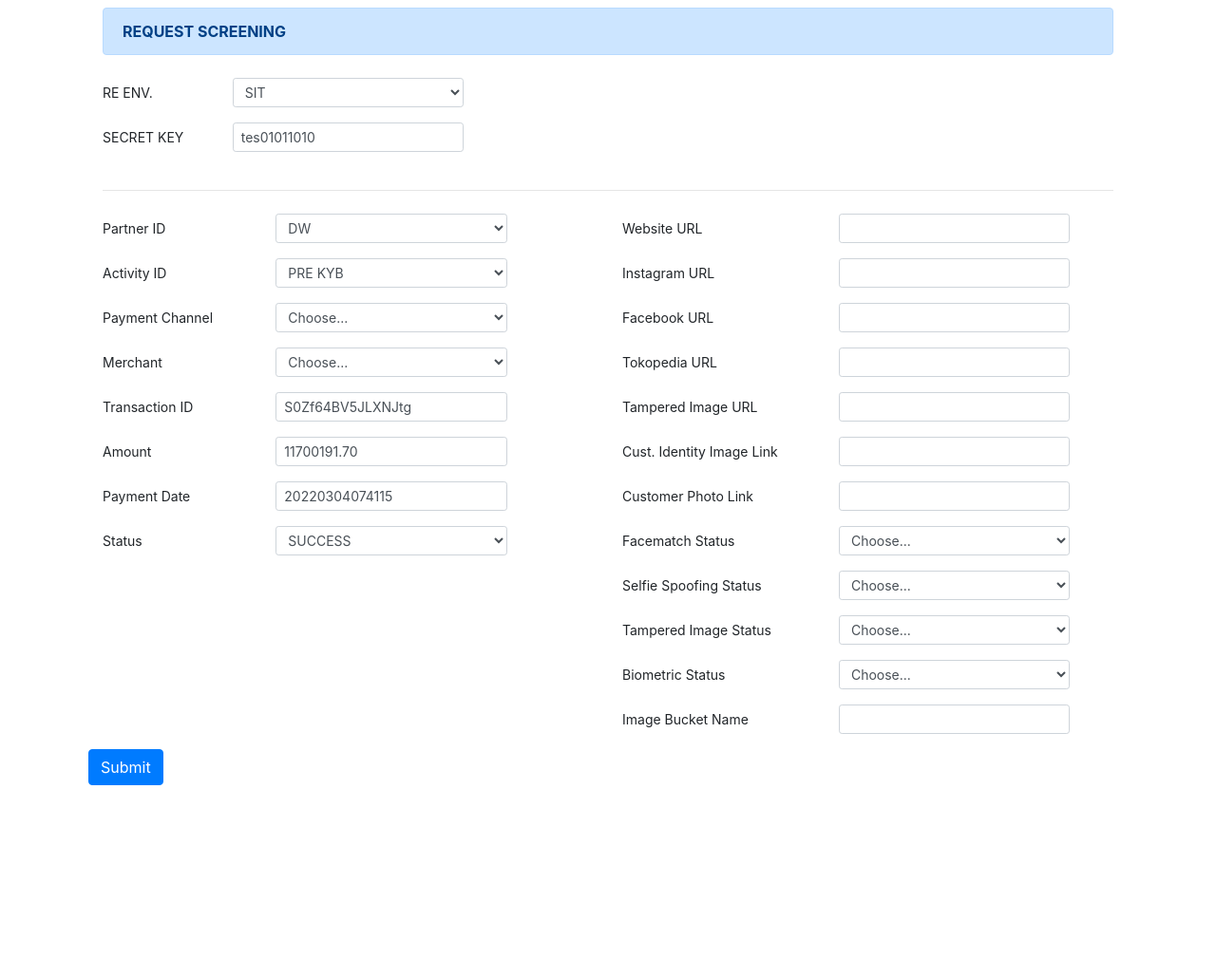
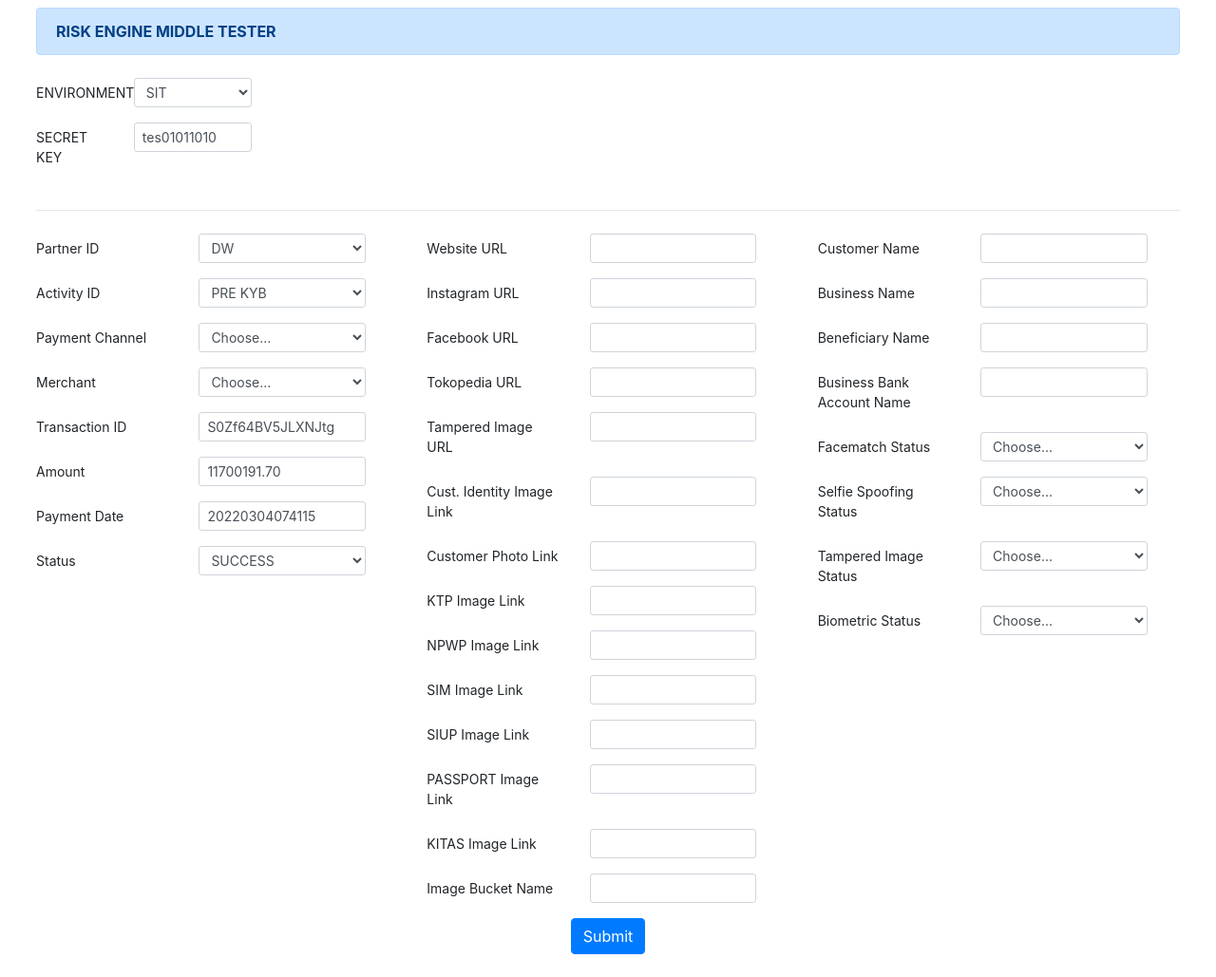
Before and after one commit to jamalfazlur/middle-demo-with-signature, a website: page public/index.html in a window 1280 px wide. Shown: the whole page at 95% size. Before the commit the page ends 851 px from the top, so only its background shows below. Drawn offline with nearby package versions, Linux system fonts and the light colour scheme.

Commit message:
change layout & add ocr params

```diff
--- a/public/index.html
+++ b/public/index.html
@@ -54,11 +54,11 @@
 </head>
 <body onload="randomString()">
 
-  <div class="container">
+  <div class="container-fluid">
     <div class="row m-2">
       <div class="col-md">
         <div class="alert alert-primary" role="alert">
-          <b>REQUEST SCREENING</b>
+          <b>RISK ENGINE MIDDLE TESTER</b>
         </div>
       </div>
     </div>
@@ -67,8 +67,8 @@
       <div class="row m-2">
         <div class="col-md-6">
           <div class="form-group row">
-            <label for="RE_ENV" class="col-sm-3 col-form-label col-form-label-sm">RE ENV.</label>
-            <div class="col-sm-6">
+            <label for="RE_ENV" class="col-sm-2 col-form-label col-form-label-sm">ENVIRONMENT</label>
+            <div class="col-sm-3">
               <select name="RE_ENV" id="reEnv" class="form-control form-control-sm">
                 <option value="http://localhost:7000/RiskMiddle/screening" >LOCAL</option>
                 <option value="http://api-sit.doku.com/RiskMiddle/screening" selected>SIT</option>
@@ -77,8 +77,8 @@
             </div>
           </div>
           <div class="form-group row">
-            <label for="TRANSACTION_ID" class="col-sm-3 col-form-label col-form-label-sm">SECRET KEY</label>
-            <div class="col-sm-6">
+            <label for="SECRET_KEY" class="col-sm-2 col-form-label col-form-label-sm">SECRET KEY</label>
+            <div class="col-sm-3">
               <input type ="text" class="form-control form-control-sm" id="secretKey" name="SECRET_KEY" value="tes01011010" required>
             </div>
           </div>
@@ -88,9 +88,9 @@
         <div class="col-md"><hr></div>
       </div>
       <div class="row m-2">
-        <div class="col-md-6">
+        <div class="col-md-4">
             <div class="form-group row">
-              <label for="PARTNER_ID" class="col-sm-4 col-form-label col-form-label-sm">Partner ID</label>
+              <label for="PARTNER_ID" class="col-sm-5 col-form-label col-form-label-sm">Partner ID</label>
               <div class="col-sm-6">
                 <select name="PARTNER_ID" id="partnerId" class="form-control form-control-sm">
                   <option value="1" >MPG</option>
@@ -104,7 +104,7 @@
               </div>
             </div>
             <div class="form-group row">
-              <label for="ACTIVITY_ID" class="col-sm-4 col-form-label col-form-label-sm">Activity ID</label>
+              <label for="ACTIVITY_ID" class="col-sm-5 col-form-label col-form-label-sm">Activity ID</label>
               <div class="col-sm-6">
                 <select name="ACTIVITY_ID" id="activityId" class="form-control form-control-sm">
                   <optgroup label="PAYMENT">
@@ -190,7 +190,7 @@
               </div>
             </div>
             <div class="form-group row">
-              <label for="PAYMENT_CHANNEL_ID" class="col-sm-4 col-form-label col-form-label-sm">Payment Channel</label>
+              <label for="PAYMENT_CHANNEL_ID" class="col-sm-5 col-form-label col-form-label-sm">Payment Channel</label>
               <div class="col-sm-6">
                 <select name="PAYMENT_CHANNEL_ID" id="paymentChannel" class="form-control form-control-sm" data-toggle="tooltip" data-placement="right" title="Keep empty for activity management">
                   <option value="" selected>Choose...</option>
@@ -202,7 +202,7 @@
               </div>
             </div>
             <div class="form-group row">
-              <label for="MERCHANT_ID" class="col-sm-4 col-form-label col-form-label-sm">Merchant</label>
+              <label for="MERCHANT_ID" class="col-sm-5 col-form-label col-form-label-sm">Merchant</label>
               <div class="col-sm-6">
                 <select name="MERCHANT_ID" id="merchantId" class="form-control form-control-sm" data-toggle="tooltip" data-placement="right" title="Keep empty for activity management">
                   <option value="" selected>Choose...</option>
@@ -219,26 +219,26 @@
               </div>
             </div>
             <div class="form-group row">
-              <label for="TRANSACTION_ID" class="col-sm-4 col-form-label col-form-label-sm">Transaction ID</label>
+              <label for="TRANSACTION_ID" class="col-sm-5 col-form-label col-form-label-sm">Transaction ID</label>
               <div class="col-sm-6">
                 <input type ="text" class="form-control form-control-sm" id="transactionId" name="TRANSACTION_ID" required>
               </div>
             </div>
 
             <div class="form-group row">
-              <label for="AMOUNT" class="col-sm-4 col-form-label col-form-label-sm">Amount</label>
+              <label for="AMOUNT" class="col-sm-5 col-form-label col-form-label-sm">Amount</label>
               <div class="col-sm-6">
                 <input type ="text" class="form-control form-control-sm" id="amount" name="AMOUNT">
               </div>
             </div>
             <div class="form-group row">
-              <label for="AMOUNT" class="col-sm-4 col-form-label col-form-label-sm">Payment Date</label>
+              <label for="AMOUNT" class="col-sm-5 col-form-label col-form-label-sm">Payment Date</label>
               <div class="col-sm-6">
                 <input type ="text" class="form-control form-control-sm" id="paymentDate" name="PAYMENT_DATE">
               </div>
             </div>
             <div class="form-group row">
-              <label for="STATUS" class="col-sm-4 col-form-label col-form-label-sm">Status</label>
+              <label for="STATUS" class="col-sm-5 col-form-label col-form-label-sm">Status</label>
               <div class="col-sm-6">
                 <select name="STATUS" id="status" class="form-control form-control-sm">
                   <option value="S" selected>SUCCESS</option>
@@ -248,7 +248,7 @@
             </div>
         </div>
 
-        <div class="col-md-6">
+        <div class="col-md-4">
           <div class="form-group row">
             <label for="WEBSITE_URL" class="col-sm-5 col-form-label col-form-label-sm">Website URL</label>
             <div class="col-sm-6">
@@ -292,6 +292,76 @@
             </div>
           </div>
           <div class="form-group row">
+            <label for="CUSTOMER_KTP_IMAGE_LINK" class="col-sm-5 col-form-label col-form-label-sm">KTP Image Link</label>
+            <div class="col-sm-6">
+              <input type ="text" class="form-control form-control-sm" id="customerKtpImageLink" name="CUSTOMER_KTP_IMAGE_LINK">
+            </div>
+          </div>
+          <div class="form-group row">
+            <label for="CUSTOMER_NPWP_IMAGE_LINK" class="col-sm-5 col-form-label col-form-label-sm">NPWP Image Link</label>
+            <div class="col-sm-6">
+              <input type ="text" class="form-control form-control-sm" id="customerNpwpImageLink" name="CUSTOMER_NPWP_IMAGE_LINK">
+            </div>
+          </div>
+          <div class="form-group row">
+            <label for="CUSTOMER_SIM_IMAGE_LINK" class="col-sm-5 col-form-label col-form-label-sm">SIM Image Link</label>
+            <div class="col-sm-6">
+              <input type ="text" class="form-control form-control-sm" id="customerSimImageLink" name="CUSTOMER_SIM_IMAGE_LINK">
+            </div>
+          </div>
+          <div class="form-group row">
+            <label for="CUSTOMER_SIUP_IMAGE_LINK" class="col-sm-5 col-form-label col-form-label-sm">SIUP Image Link</label>
+            <div class="col-sm-6">
+              <input type ="text" class="form-control form-control-sm" id="customerSiupImageLink" name="CUSTOMER_SIUP_IMAGE_LINK">
+            </div>
+          </div>
+          <div class="form-group row">
+            <label for="CUSTOMER_PASSPORT_IMAGE_LINK" class="col-sm-5 col-form-label col-form-label-sm">PASSPORT Image Link</label>
+            <div class="col-sm-6">
+              <input type ="text" class="form-control form-control-sm" id="customerPassportImageLink" name="CUSTOMER_PASSPORT_IMAGE_LINK">
+            </div>
+          </div>
+          <div class="form-group row">
+            <label for="CUSTOMER_KITAS_IMAGE_LINK" class="col-sm-5 col-form-label col-form-label-sm">KITAS Image Link</label>
+            <div class="col-sm-6">
+              <input type ="text" class="form-control form-control-sm" id="customerKitasImageLink" name="CUSTOMER_KITAS_IMAGE_LINK">
+            </div>
+          </div>
+
+          <div class="form-group row">
+            <label for="IMAGE_BUCKET_NAME" class="col-sm-5 col-form-label col-form-label-sm">Image Bucket Name</label>
+            <div class="col-sm-6">
+              <input type ="text" class="form-control form-control-sm" id="imageBucketName" name="IMAGE_BUCKET_NAME">
+            </div>
+          </div>
+        </div>
+
+        <div class="col-md-4">
+          <div class="form-group row">
+            <label for="CUSTOMER_NAME" class="col-sm-5 col-form-label col-form-label-sm">Customer Name</label>
+            <div class="col-sm-6">
+              <input type ="text" class="form-control form-control-sm" id="customerName" name="CUSTOMER_NAME">
+            </div>
+          </div>
+          <div class="form-group row">
+            <label for="BUSINESS_NAME" class="col-sm-5 col-form-label col-form-label-sm">Business Name</label>
+            <div class="col-sm-6">
+              <input type ="text" class="form-control form-control-sm" id="businessName" name="BUSINESS_NAME">
+            </div>
+          </div>
+          <div class="form-group row">
+            <label for="BENEFICIARY_NAME" class="col-sm-5 col-form-label col-form-label-sm">Beneficiary Name</label>
+            <div class="col-sm-6">
+              <input type ="text" class="form-control form-control-sm" id="beneficiaryName" name="BENEFICIARY_NAME">
+            </div>
+          </div>
+          <div class="form-group row">
+            <label for="BUSINESS_BANK_ACCOUNT_NAME" class="col-sm-5 col-form-label col-form-label-sm">Business Bank Account Name</label>
+            <div class="col-sm-6">
+              <input type ="text" class="form-control form-control-sm" id="businessBankAccountName" name="BUSINESS_BANK_ACCOUNT_NAME">
+            </div>
+          </div>
+          <div class="form-group row">
             <label for="FACEMATCH_STATUS" class="col-sm-5 col-form-label col-form-label-sm">Facematch Status</label>
             <div class="col-sm-6">
               <select name="FACEMATCH_STATUS" id="facematchStatus" class="form-control form-control-sm">
@@ -331,15 +401,9 @@
               </select>
             </div>
           </div>
-          <div class="form-group row">
-            <label for="IMAGE_BUCKET_NAME" class="col-sm-5 col-form-label col-form-label-sm">Image Bucket Name</label>
-            <div class="col-sm-6">
-              <input type ="text" class="form-control form-control-sm" id="imageBucketName" name="IMAGE_BUCKET_NAME">
-            </div>
-          </div>
         </div>
 
-        <div class="form-group row">
+        <div class="form-group row mx-auto">
           <div class="col-sm-10">
             <button type="submit" class="btn btn-primary">Submit</button>
           </div>
```
